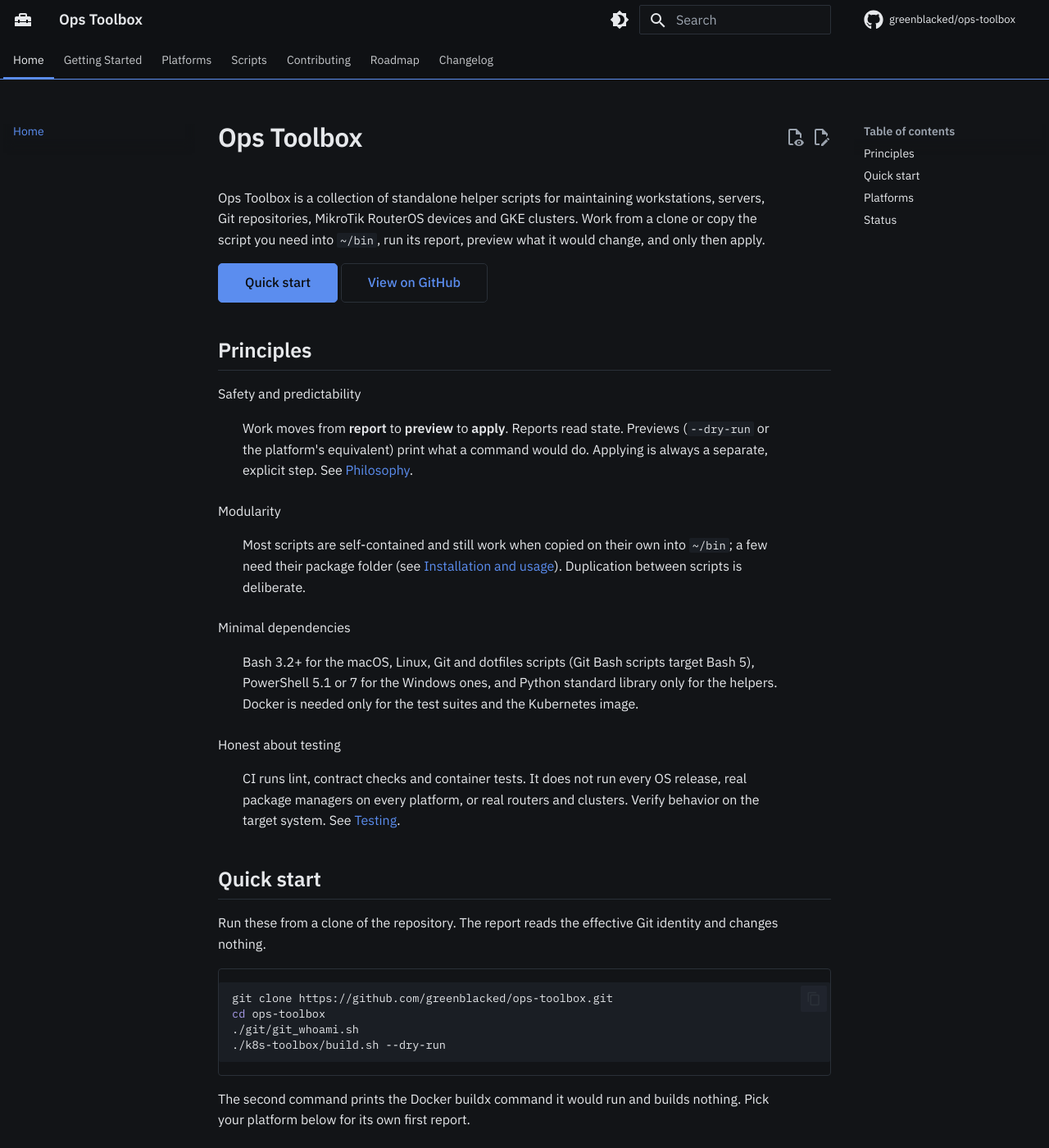
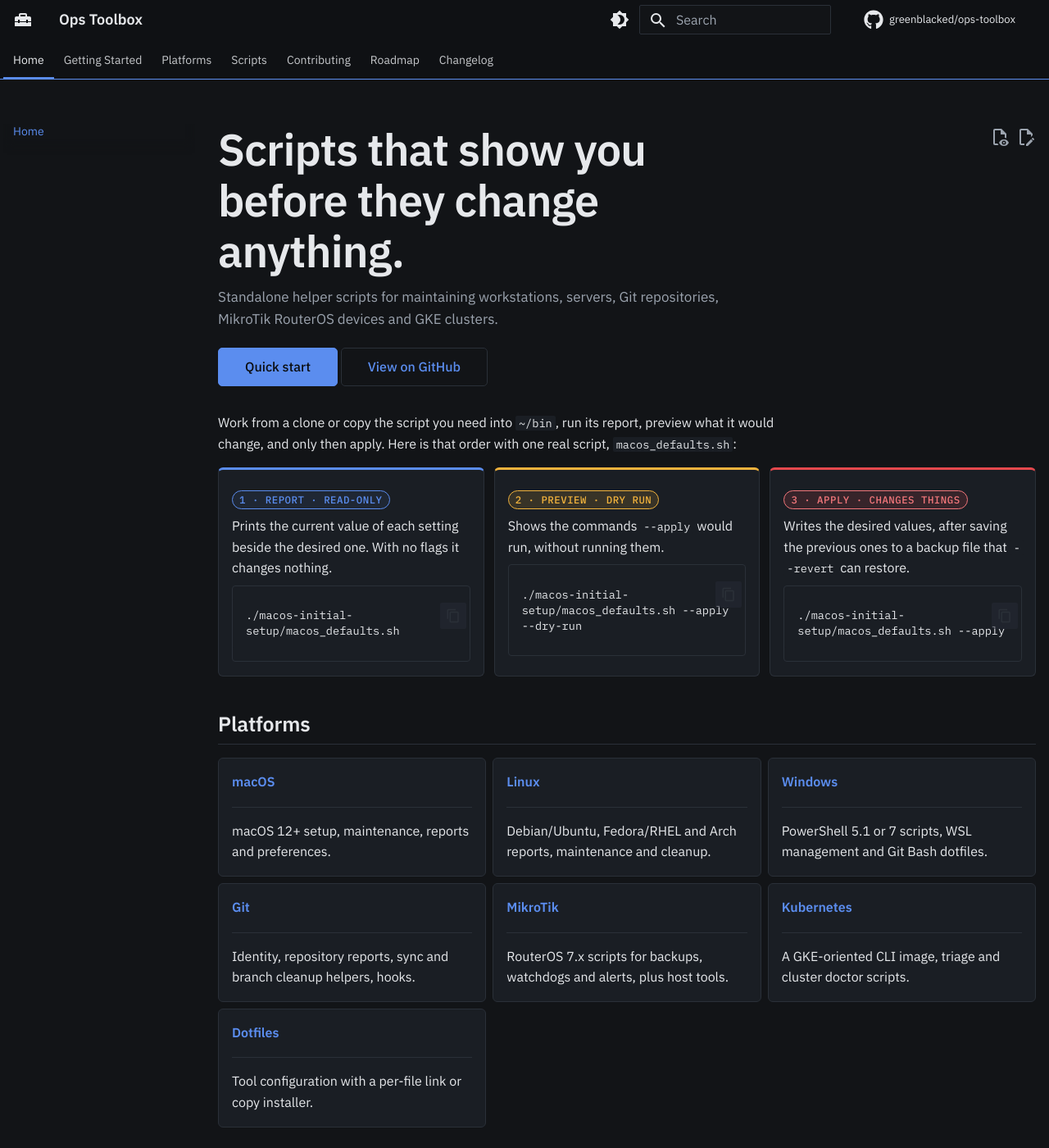
Before and after one commit to greenblacked/ops-toolbox, an MkDocs documentation site: the page built from docs/index.md, in a window 1280 px wide and 1400 px high. Shown: the whole window at 82% size. Built offline with MkDocs 1.6.1 and Material for MkDocs 9.7.7, drawn with Linux system fonts in a browser that asks for light colours; comment, search, counter and statistics services are not loaded; some of the changed text lies outside the part shown.

Commit message:
feat(docs): lead the home page with the report, preview, apply strip

````diff
--- a/docs/index.md
+++ b/docs/index.md
@@ -1,57 +1,67 @@
-# Ops Toolbox
+---
+hide:
+  - toc
+---
 
-Ops Toolbox is a collection of standalone helper scripts for maintaining
-workstations, servers, Git repositories, MikroTik RouterOS devices and GKE
-clusters. Work from a clone or copy the script you need into `~/bin`, run its report, preview what
-it would change, and only then apply.
+<!-- markdownlint-disable MD033 -->
+<!-- markdownlint-disable-next-line MD026 -->
+# Scripts that show you before they change anything. { .rpt-title }
+
+<div class="rpt-hero" markdown>
+
+<p class="rpt-lede">Standalone helper scripts for maintaining workstations,
+servers, Git repositories, MikroTik RouterOS devices and GKE clusters.</p>
 
 [Quick start](getting-started/quick-start.md){ .md-button .md-button--primary }
 [View on GitHub](https://github.com/greenblacked/ops-toolbox){ .md-button }
 
-## Principles
+</div>
 
-Safety and predictability
-:   Work moves from **report** to **preview** to **apply**. Reports read state.
-    Previews (`--dry-run` or the platform's equivalent) print what a command
-    would do. Applying is always a separate, explicit step.
-    See [Philosophy](getting-started/philosophy.md).
+Work from a clone or copy the script you need into `~/bin`, run its report,
+preview what it would change, and only then apply. Here is that order with one
+real script, `macos_defaults.sh`:
 
-Modularity
-:   Most scripts are self-contained and still work when copied on their own into
-    `~/bin`; a few need their package folder (see
-    [Installation and usage](getting-started/usage.md)). Duplication between
-    scripts is deliberate.
+<div class="rpt-stages" markdown>
 
-Minimal dependencies
-:   Bash 3.2+ for the macOS, Linux, Git and dotfiles scripts (Git Bash
-    scripts target Bash 5), PowerShell 5.1 or 7 for the Windows ones,
-    and Python standard library only for the helpers. Docker is needed only for
-    the test suites and the Kubernetes image.
+<div class="rpt-stage rpt-stage--report" markdown>
+<span class="stage stage-report">1 · Report · read-only</span>
 
-Honest about testing
-:   CI runs lint, contract checks and container tests. It does not run every
-    OS release, real package managers on every platform, or real routers and
-    clusters. Verify behavior on the target system. See
-    [Testing](contributing/testing.md).
-
-## Quick start
-
-Run these from a clone of the repository. The report reads the effective Git
-identity and changes nothing.
+Prints the current value of each setting beside the desired one. With no
+flags it changes nothing.
 
 ```bash
-git clone https://github.com/greenblacked/ops-toolbox.git
-cd ops-toolbox
-./git/git_whoami.sh
-./k8s-toolbox/build.sh --dry-run
+./macos-initial-setup/macos_defaults.sh
 ```
 
-The second command prints the Docker buildx command it would run and builds
-nothing. Pick your platform below for its own first report.
+</div>
+
+<div class="rpt-stage rpt-stage--preview" markdown>
+<span class="stage stage-preview">2 · Preview · dry run</span>
+
+Shows the commands `--apply` would run, without running them.
+
+```bash
+./macos-initial-setup/macos_defaults.sh --apply --dry-run
+```
+
+</div>
+
+<div class="rpt-stage rpt-stage--apply" markdown>
+<span class="stage stage-apply">3 · Apply · changes things</span>
+
+Writes the desired values, after saving the previous ones to a backup file
+that `--revert` can restore.
+
+```bash
+./macos-initial-setup/macos_defaults.sh --apply
+```
+
+</div>
+
+</div>
 
 ## Platforms
 
-<!-- markdownlint-disable MD033 -->
 <div class="grid cards" markdown>
 
 - **[macOS](platforms/macos.md)**
@@ -97,7 +107,63 @@
     Tool configuration with a per-file link or copy installer.
 
 </div>
+## Principles
+
+<div class="grid cards cols-2" markdown>
+
+- **Safety and predictability**
+
+    ---
+
+    Work moves from **report** to **preview** to **apply**. Reports read
+    state. Previews (`--dry-run` or the platform's equivalent) print what a
+    command would do. Applying is always a separate, explicit step.
+    See [Philosophy](getting-started/philosophy.md).
+
+- **Modularity**
+
+    ---
+
+    Most scripts are self-contained and still work when copied on their own
+    into `~/bin`; a few need their package folder (see
+    [Installation and usage](getting-started/usage.md)). Duplication between
+    scripts is deliberate.
+
+- **Minimal dependencies**
+
+    ---
+
+    Bash 3.2+ for the macOS, Linux, Git and dotfiles scripts (Git Bash
+    scripts target Bash 5), PowerShell 5.1 or 7 for the Windows ones,
+    and Python standard library only for the helpers. Docker is needed only
+    for the test suites and the Kubernetes image.
+
+- **Honest about testing**
+
+    ---
+
+    CI runs lint, contract checks and container tests. It does not run every
+    OS release, real package managers on every platform, or real routers and
+    clusters. Verify behavior on the target system. See
+    [Testing](contributing/testing.md).
+
+</div>
 <!-- markdownlint-enable MD033 -->
+
+## Quick start
+
+Run these from a clone of the repository. The report reads the effective Git
+identity and changes nothing.
+
+```bash
+git clone https://github.com/greenblacked/ops-toolbox.git
+cd ops-toolbox
+./git/git_whoami.sh
+./k8s-toolbox/build.sh --dry-run
+```
+
+The second command prints the Docker buildx command it would run and builds
+nothing. Pick your platform above for its own first report.
 
 ## Status
 
````
